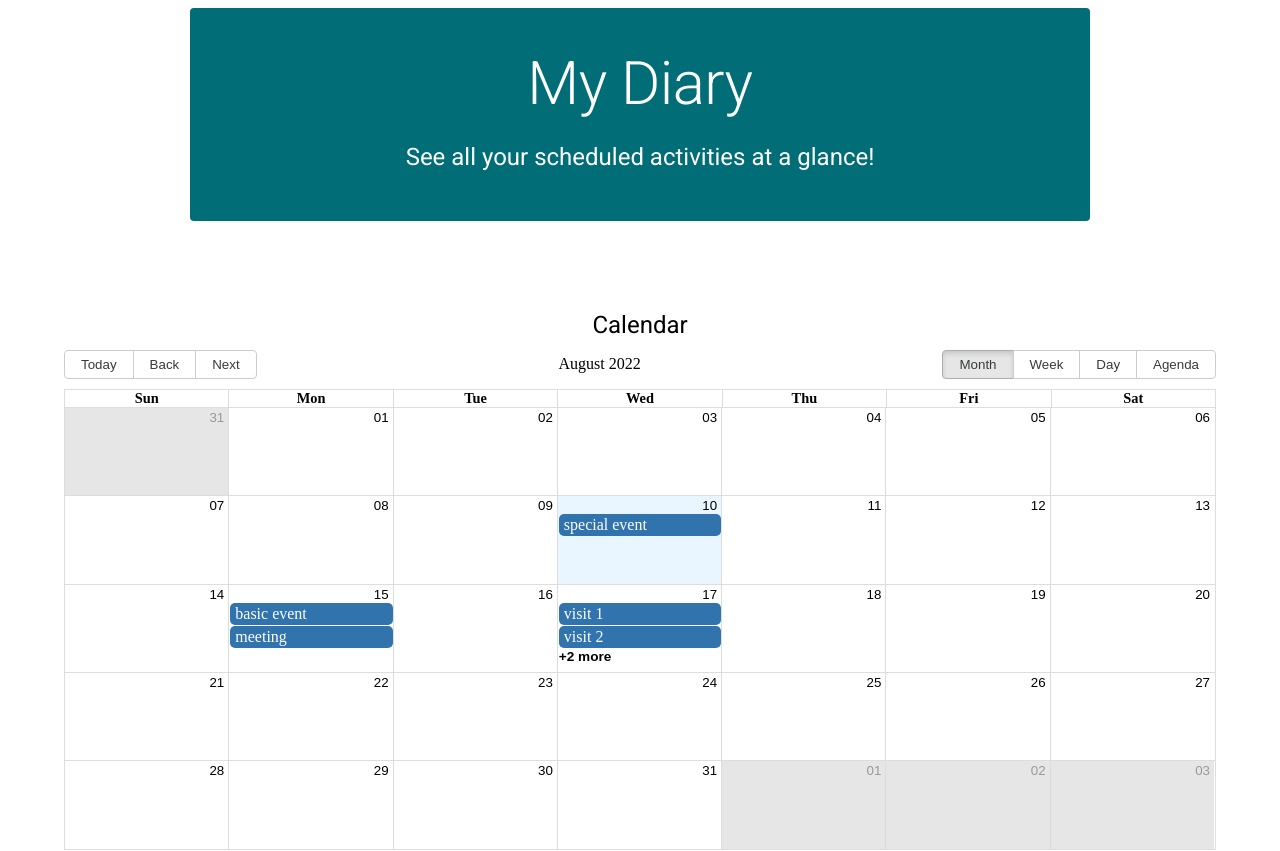
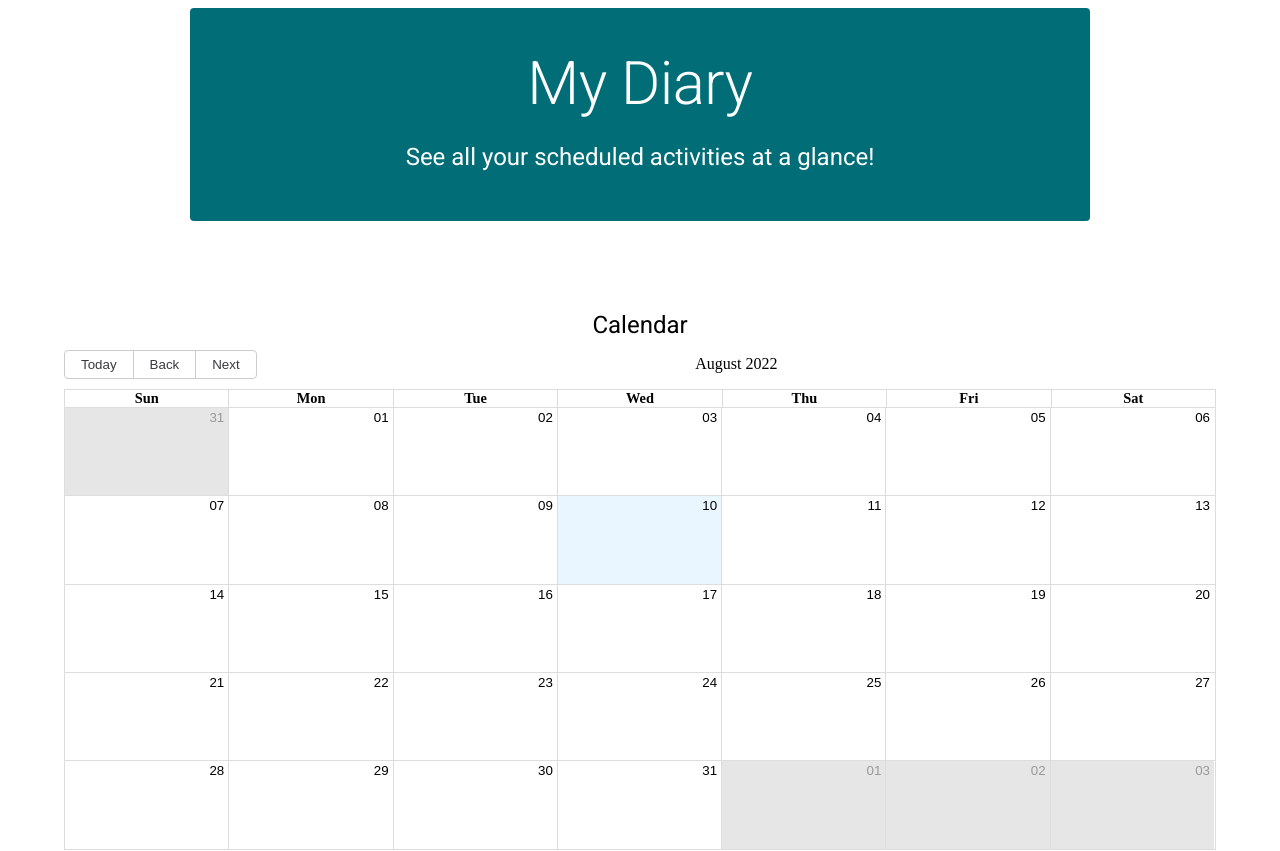
Before and after one commit to Am0031/react-big-calendar-practice, a React (Create React App) app: page / in a window 1280 px wide. Shown: the top 851 px of the page. Built offline with nearby package versions, Linux system fonts and the light colour scheme.

Commit message:
added data month filtering

```diff
--- a/package.json
+++ b/package.json
@@ -17,6 +17,7 @@
     "react": "^18.2.0",
     "react-big-calendar": "^1.5.0",
     "react-dom": "^18.2.0",
+    "react-query": "^3.39.3",
     "react-router-dom": "^6.3.0",
     "react-scripts": "5.0.1",
     "web-vitals": "^2.1.4"
--- a/src/components/Calendar/index.js
+++ b/src/components/Calendar/index.js
@@ -1,76 +1,64 @@
-import { useState } from "react";
+import { useEffect, useState } from "react";
 import { Calendar, momentLocalizer } from "react-big-calendar";
 import Container from "@mui/material/Container";
 import Typography from "@mui/material/Typography";
 import { DayTimeline } from "../Timeline";
 import moment from "moment";
-import { format } from "date-fns";
+// import { format } from "date-fns";
 import "react-big-calendar/lib/css/react-big-calendar.css";
+import { myEventsList } from "../../data/events";
+import { Modal } from "@mui/material";
+import { Box } from "@mui/material";
 
 // Setup the localizer by providing the moment (or globalize, or Luxon) Object
 // to the correct localizer.
 const localizer = momentLocalizer(moment); // or globalizeLocalizer
-
-const myEventsList = [
-  { start: new Date(), end: new Date(), title: "special event" },
-  {
-    start: moment(new Date()).add(5, "days"),
-    end: moment(new Date()).add(5, "days"),
-    title: "basic event",
-  },
-  {
-    start: moment(new Date()).add(5, "days"),
-    end: moment(new Date()).add(5, "days"),
-    title: "meeting",
-  },
-  {
-    start: moment(new Date()).add(7, "days"),
-    end: moment(new Date()).add(7, "days"),
-    title: "visit 1",
-  },
-  {
-    start: moment(new Date()).add(7, "days"),
-    end: moment(new Date()).add(7, "days"),
-    title: "visit 2",
-  },
-  {
-    start: moment(new Date()).add(7, "days"),
-    end: moment(new Date()).add(7, "days"),
-    title: "visit 3",
-  },
-  {
-    start: moment(new Date()).add(7, "days"),
-    end: moment(new Date()).add(7, "days"),
-    title: "visit 4",
-  },
-];
+const style = {
+  position: "absolute",
+  top: "50%",
+  left: "50%",
+  transform: "translate(-50%, -50%)",
+  width: 400,
+  bgcolor: "background.paper",
+  border: "2px solid #000",
+  boxShadow: 24,
+  p: 4,
+};
 
 export const MyCalendar = ({ title, data }) => {
-  //setting up state variables at calendar level
+  //setting up state variables for calendar date browsing
   const [selectedDate, setSelectedDate] = useState("");
   const [selectedDateData, setSelectedDateData] = useState([]);
+  //for month navigation
+  const [selectedMonth, setSelectedMonth] = useState({
+    start: moment().startOf("month").format("YYYY-MM-DD hh:mm"),
+    end: moment().endOf("month").format("YYYY-MM-DD hh:mm"),
+  });
 
-  // let myEventsList = [];
-  // if (data) {
-  //   data.map((item) => {
-  //     const start = item.start;
-  //     const end = item.end;
-  //     const title = item.id;
-  //     const newItem = { start, end, title };
-  //     myEventsList.push(newItem);
-  //   });
-  // }
+  //modal - for details of 1 event
+  const [modalOpen, setModalOpen] = useState(false);
+  const handleModalOpen = () => setModalOpen(true);
+  const handleModalClose = () => setModalOpen(false);
+  const [selectedEvent, setSelectedEvent] = useState();
 
-  //setting up the functions to handle the state change
+  //move range to new month
+  const getRangeData = () => {
+    const filteredData = myEventsList.filter(
+      (item) =>
+        moment(item.start) > moment(selectedMonth.start) &&
+        moment(item.end) < moment(selectedMonth.end)
+    );
+    return filteredData;
+  };
+
+  //setting up the functions to handle the date(slot) selection
   const handleSelectDate = (event) => {
     const start = new Date(event.start);
     const end = new Date(event.end);
-    console.log(start, end);
-    console.log(myEventsList);
+
     const eventsForThisDay = myEventsList.filter(
       (item) => item.start >= start && item.end < end
     );
-    console.log(eventsForThisDay);
 
     const formattedDate = moment(start).format("DD-MM-YYYY");
     setSelectedDate(formattedDate);
@@ -78,6 +66,7 @@ export const MyCalendar = ({ title, data }) => {
   };
 
   return (
+    <>
       <Container
         className="myCustomHeight calendar-view"
         sx={{
@@ -91,14 +80,19 @@ export const MyCalendar = ({ title, data }) => {
           </Typography>
           <Calendar
             localizer={localizer}
-          events={myEventsList}
+            events={getRangeData(selectedMonth)}
             startAccessor="start"
             endAccessor="end"
             style={{ height: 500 }}
+            views={["month"]}
             onSelectSlot={handleSelectDate}
             onSelectEvent={(eventInfo) => {
-            console.log(eventInfo);
+              setSelectedEvent(eventInfo);
+              handleModalOpen();
             }}
+            onNavigate={(e) => console.log("triggered with onNavigate", e)}
+            onRangeChange={(e) => setSelectedMonth(e)}
+            onView={(e) => console.log("triggered with onView", e)}
             selectable
             popup={true}
           />
@@ -113,5 +107,24 @@ export const MyCalendar = ({ title, data }) => {
           )}
         </div>
       </Container>
+
+      <Modal
+        open={modalOpen}
+        onClose={handleModalClose}
+        aria-labelledby="modal-modal-title"
+        aria-describedby="modal-modal-description"
+      >
+        <Box sx={style}>
+          <Typography id="modal-modal-title" variant="h6" component="h2">
+            {selectedEvent ? selectedEvent.title : ""}
+          </Typography>
+          <Typography id="modal-modal-description" sx={{ mt: 2 }}>
+            {selectedEvent
+              ? `${selectedEvent.start} - ${selectedEvent.end}`
+              : ""}
+          </Typography>
+        </Box>
+      </Modal>
+    </>
   );
 };
--- /dev/null
+++ b/src/data/events.js
@@ -0,0 +1,97 @@
+import moment from "moment";
+
+export const myEventsList = [
+  {
+    start: new Date("June 7, 2023 10:15:30"),
+    end: new Date("June 7, 2023 12:45:30"),
+    title: "Quaterly meeting",
+  },
+  {
+    start: new Date("May 20, 2023 10:15:30"),
+    end: new Date("May 23, 2023 12:45:30"),
+    title: "Time away",
+  },
+  {
+    start: new Date("May 15, 2023 10:15:30"),
+    end: new Date("May 15, 2023 12:45:30"),
+    title: "Team review",
+  },
+  {
+    start: new Date("April 23, 2023 13:15:30"),
+    end: new Date("April 23, 2023 14:45:30"),
+    title: "Meeting with max",
+  },
+  {
+    start: new Date("April 19, 2023 17:15:30"),
+    end: new Date("April 19, 2023 17:45:30"),
+    title: "Tax review",
+  },
+  {
+    start: new Date("April 15, 2023 13:15:30"),
+    end: new Date("April 15, 2023 16:45:30"),
+    title: "Tax review",
+  },
+  {
+    start: new Date("March 7, 2023 10:15:30"),
+    end: new Date("March 7, 2023 12:45:30"),
+    title: "Quaterly meeting",
+  },
+  {
+    start: new Date("February 19, 2023 10:15:30"),
+    end: new Date("February 21, 2023 12:45:30"),
+    title: "Time away",
+  },
+  {
+    start: new Date("February 10, 2023 10:15:30"),
+    end: new Date("February 10, 2023 12:45:30"),
+    title: "Team review",
+  },
+  {
+    start: new Date("January 3, 2023 13:15:30"),
+    end: new Date("January 3, 2023 14:45:30"),
+    title: "Meeting with max",
+  },
+  {
+    start: new Date("December 16, 2022 17:15:30"),
+    end: new Date("December 16, 2022 17:45:30"),
+    title: "Tax review",
+  },
+];
+
+export const dynamicEvents = [
+  {
+    start: new Date(),
+    end: new Date(),
+    title: "today's event",
+  },
+  {
+    start: moment(new Date()).add(5, "days"),
+    end: moment(new Date()).add(5, "days"),
+    title: "basic event",
+  },
+  {
+    start: moment(new Date()).add(5, "days"),
+    end: moment(new Date()).add(5, "days"),
+    title: "meeting",
+  },
+  {
+    start: moment(new Date()).add(7, "days"),
+    end: moment(new Date()).add(7, "days"),
+    title: "visit 1",
+  },
+  {
+    start: moment(new Date()).add(7, "days"),
+    end: moment(new Date()).add(7, "days"),
+    title: "visit 2",
+  },
+  {
+    start: moment(new Date()).add(7, "days"),
+    end: moment(new Date()).add(7, "days"),
+    title: "visit 3",
+  },
+  {
+    start: moment(new Date()).add(7, "days"),
+    end: moment(new Date()).add(7, "days"),
+    title: "visit 4",
+  },
+];
```
Also changed, not shown: src/utils/getEvents.js (added, +8 -0 lines), 1 other file (tests, documents, lock files or other folders). Lines whose indentation alone changed are shown as unchanged.
